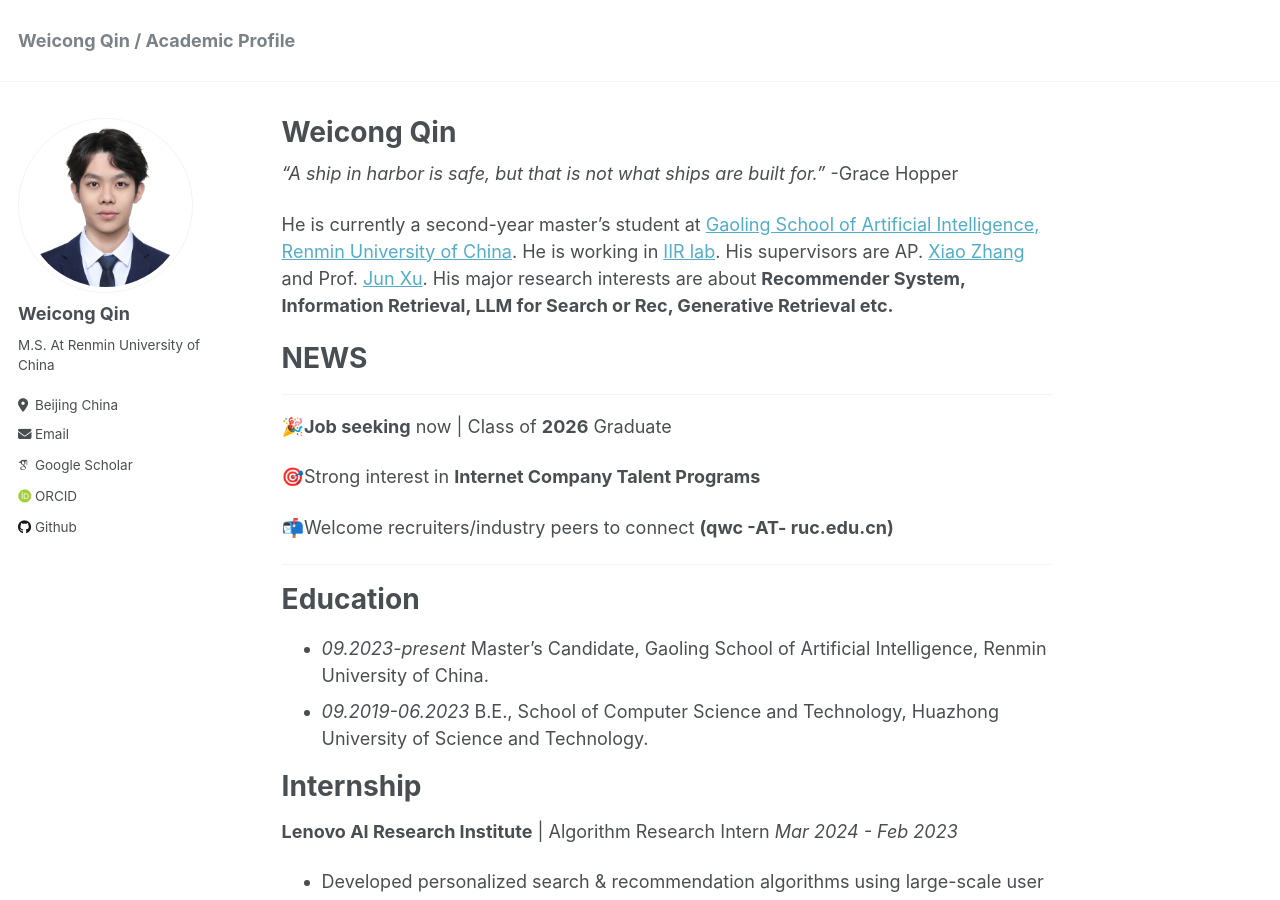
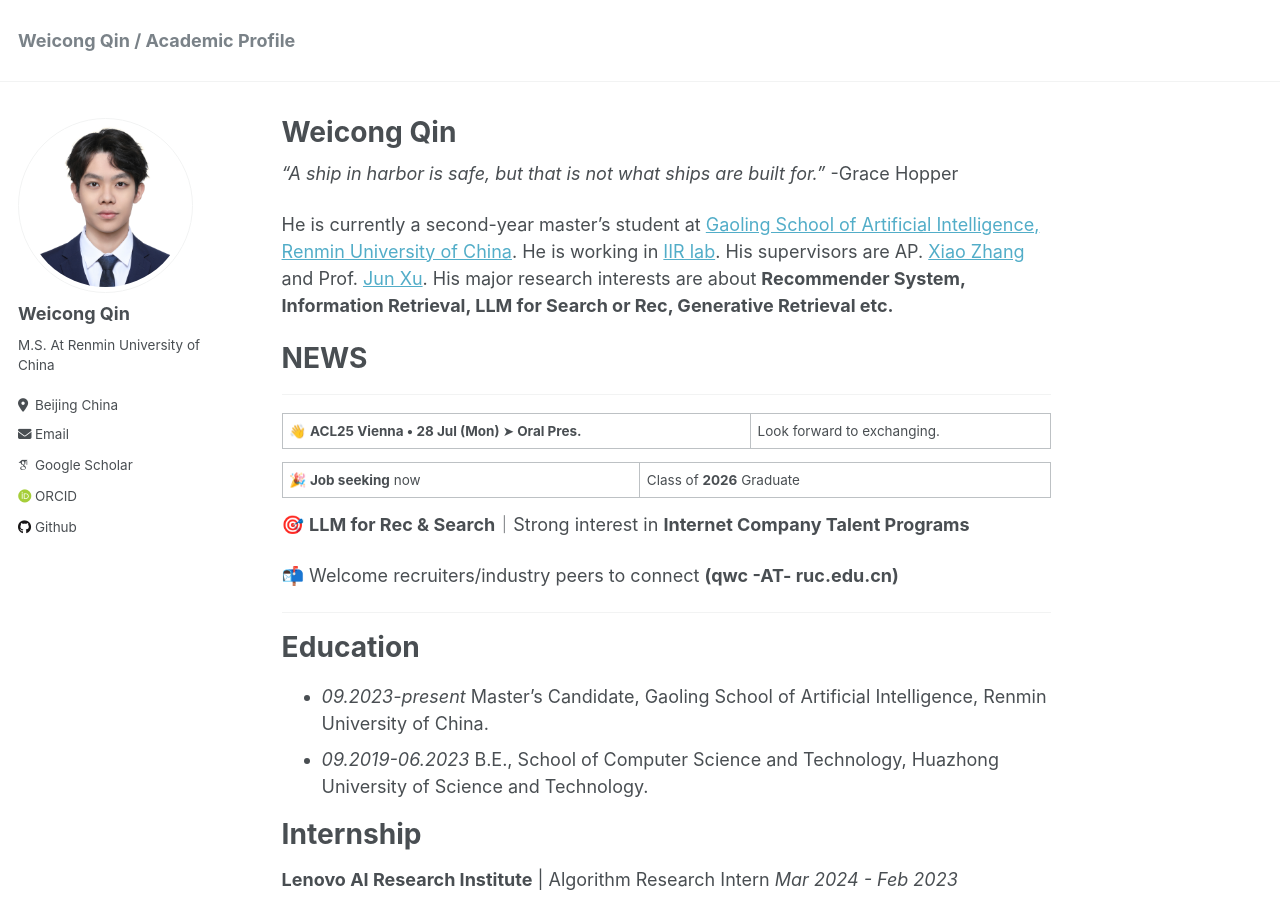
Before and after one commit to E-qin/E-qin.github.io, a Jekyll site: the page built from _pages/about.md, in a window 1280 px wide and 900 px high. Built offline with Jekyll 4.4.1, drawn with Linux system fonts in a browser that asks for light colours; some web fonts are replaced.

Commit message:
Update about.md

```diff
--- a/_pages/about.md
+++ b/_pages/about.md
@@ -20,11 +20,14 @@ NEWS
 =========
 
 --------------
-🎉**Job seeking** now | Class of **2026** Graduate
 
-🎯Strong interest in **Internet Company Talent Programs**
+👋 **ACL25 Vienna • 28 Jul (Mon) ➤ Oral Pres.** | Look forward to exchanging.
 
-📬Welcome recruiters/industry peers to connect **(qwc -AT- ruc.edu.cn)**
+🎉 **Job seeking** now | Class of **2026** Graduate
+
+🎯 **LLM for Rec & Search**｜Strong interest in **Internet Company Talent Programs**
+
+📬 Welcome recruiters/industry peers to connect **(qwc -AT- ruc.edu.cn)**
 
 --------------
 
```
